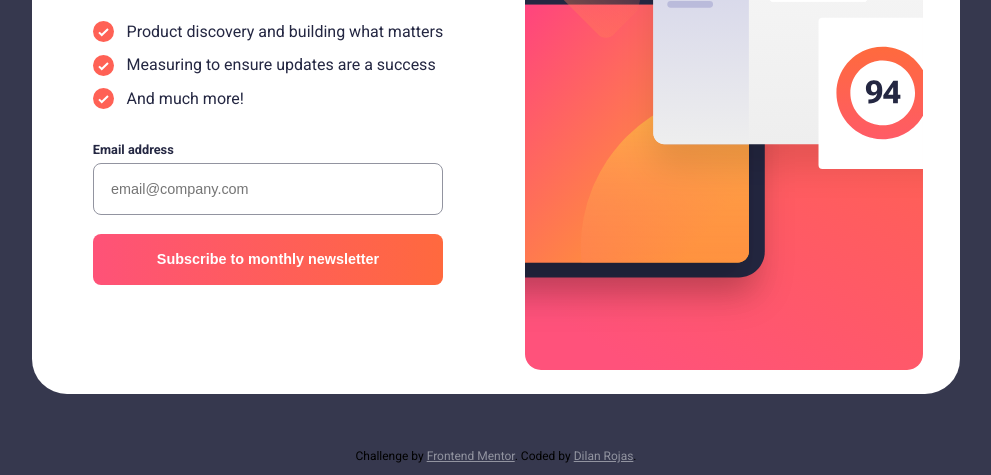
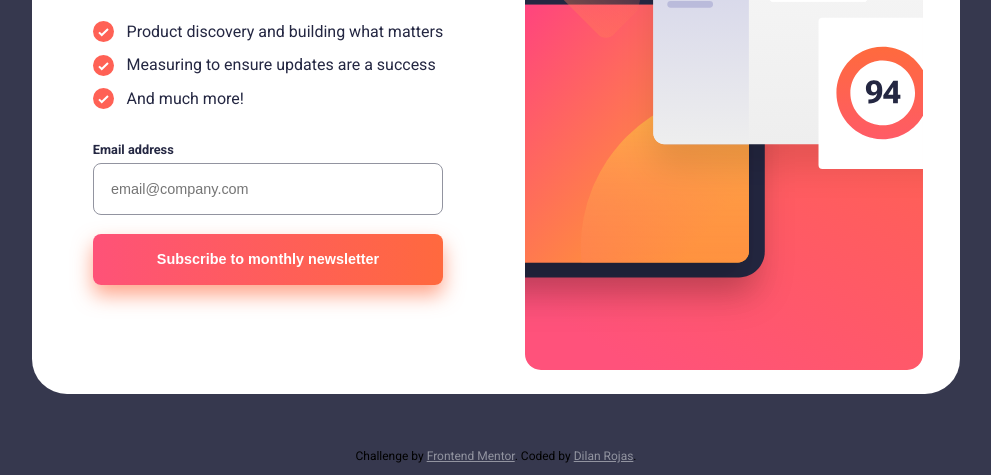
Before and after one commit to dilanrojas/newsletter-sign-up-with-messages, a website built with Vite: page index.html in a window 1280 px wide. In both pictures the pointer is over the button "Subscribe to monthly newsletter". Shown: the part 325-800 px from the top of the page, without its empty margins (144-1135 px from the left). Built offline with nearby package versions, Linux system fonts and the light colour scheme.

Commit message:
add box hover shadow

```diff
--- a/style.css
+++ b/style.css
@@ -250,4 +250,5 @@ button {
 
 button:hover {
   background: linear-gradient(90deg, rgba(254,82,120,1) 0%, rgba(255,105,62,1) 100%);
+  box-shadow: 0px 10px 20px rgba(255,105,62,.6);
 }
```
